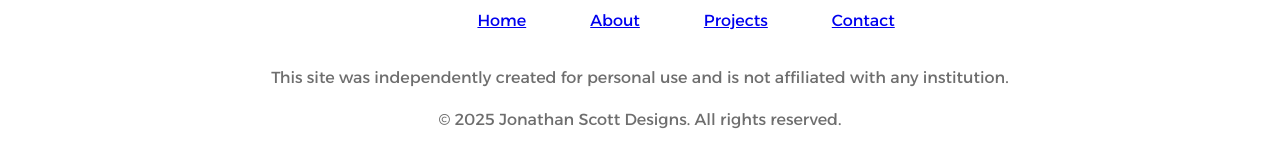
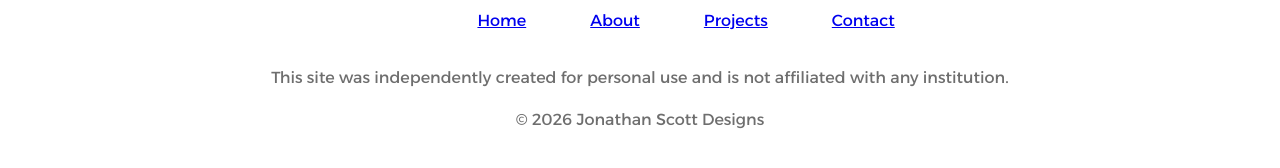
Before and after one commit to Hatonjan/pm-portfolio, a plain HTML site: page index.html in a window 1280 px wide. Shown: the part 7129-7297 px from the top of the page. Drawn offline with Linux system fonts and the light colour scheme.

Commit message:
Updated the year in the footer

```diff
--- a/index.html
+++ b/index.html
@@ -262,7 +262,7 @@
             <li><a href="#contact">Contact</a></li>
         </ul>
         <p>This site was independently created for personal use and is not affiliated with any institution.</p>
-        <p>&copy; 2025 Jonathan Scott Designs. All rights reserved.</p>
+        <p>&copy; <span id="year"></span> Jonathan Scott Designs</p>
     </footer>
 
     <script src="./index.js"></script>
--- a/index.js
+++ b/index.js
@@ -31,3 +31,6 @@ document.addEventListener('click', (e) => {
         nav.classList.remove('active');
     }
 });
+
+// Updates the footer to the current year
+document.getElementById("year").textContent = new Date().getFullYear();
```
